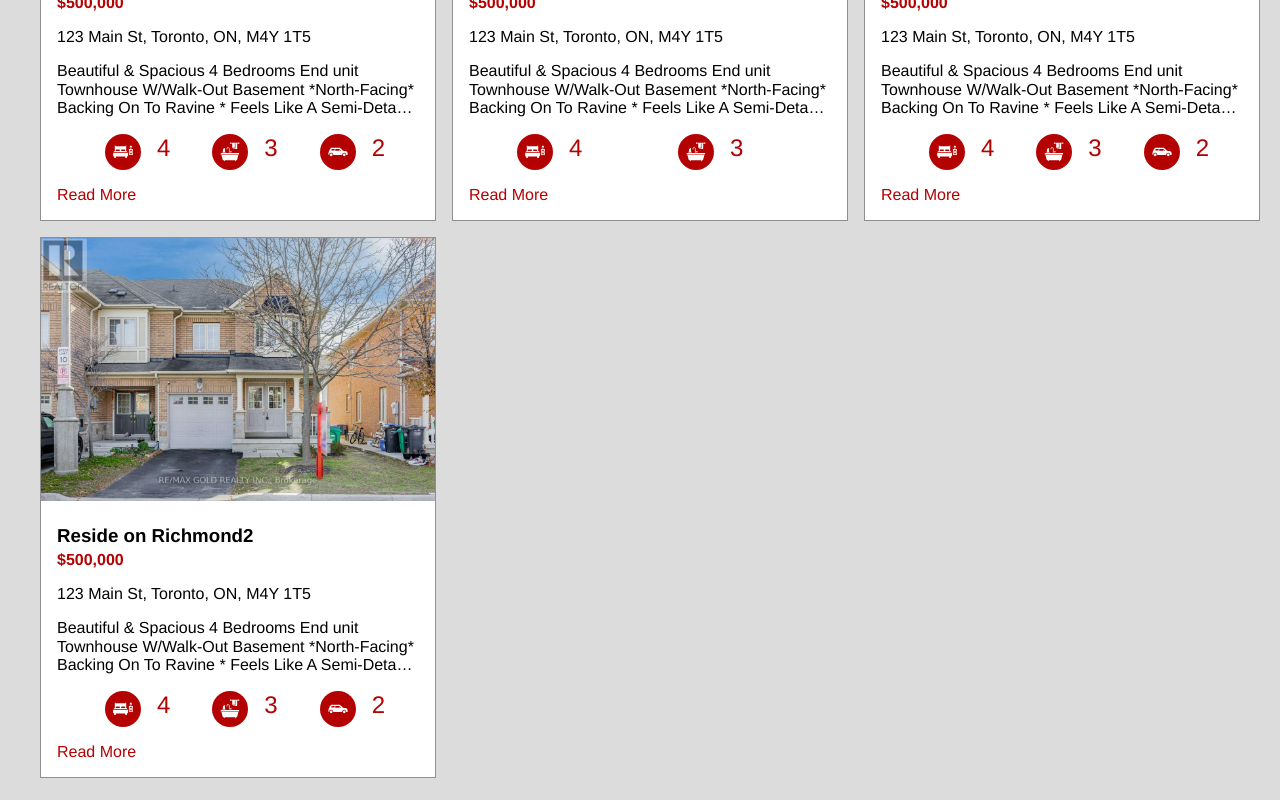
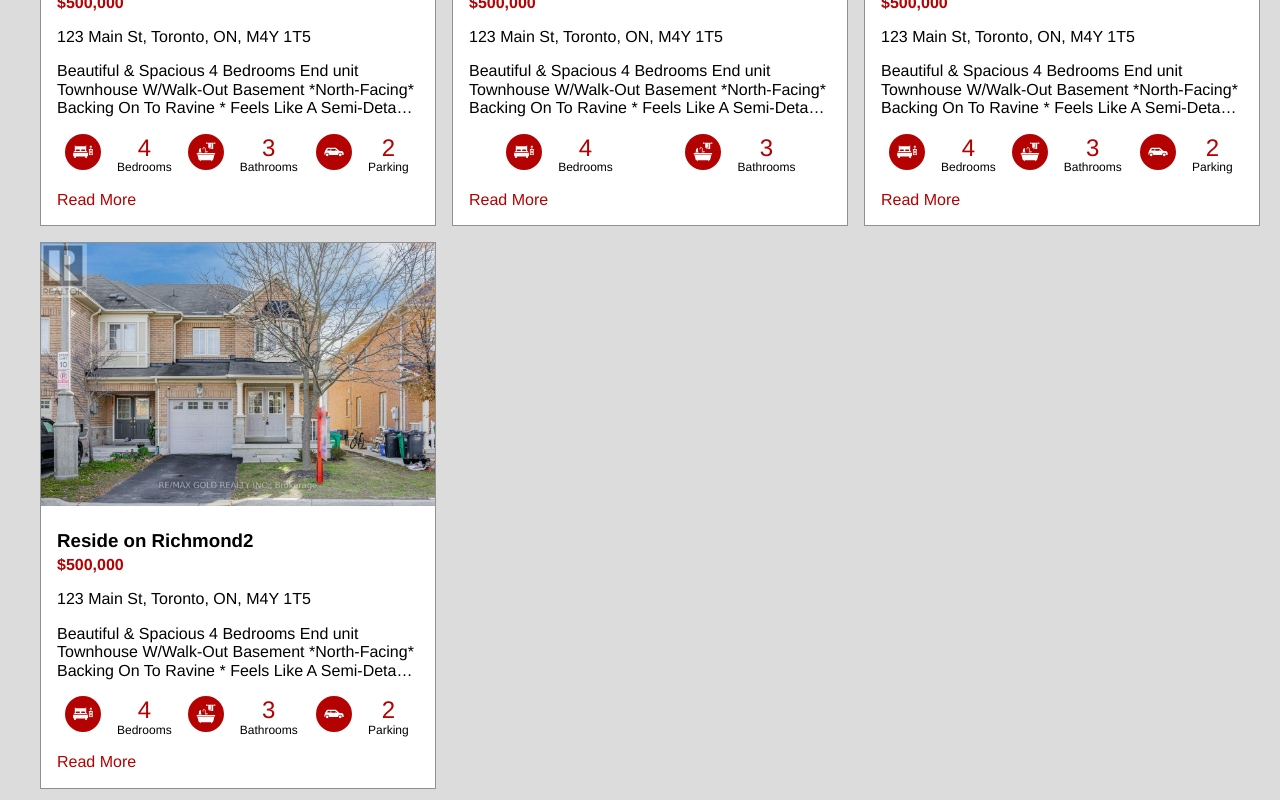
Before and after one commit to jp0624/le-chat, a React (Vite) app: page / in a window 1280 px wide. Shown: the part 1380-2180 px from the top of the page. Built offline with nearby package versions, Linux system fonts and the light colour scheme.

Commit message:
updated property cards

```diff
--- a/src/components/cards/property/PropertyCard.tsx
+++ b/src/components/cards/property/PropertyCard.tsx
@@ -35,31 +35,46 @@ function PropertyCard({ property }: any) {
 						{property.building && property.building.bedrooms && (
 							<li
 								className={`features_list_bedrooms ${styles.features_list_bedrooms}`}
+								title={`Bedrooms`}
 							>
 								<i
 									className={`icon icon_circle icon_bedroom ${styles.icon_bedroom}`}
 								></i>
-								<span>{property.building.bedrooms}</span>
+								<span>
+									<em>{property.building.bedrooms}</em>
+									<br />
+									Bedrooms
+								</span>
 							</li>
 						)}
 						{property.building && property.building.bathrooms && (
 							<li
 								className={`features_list_bathrooms ${styles.features_list_bathrooms}`}
+								title={`Bathrooms`}
 							>
 								<i
 									className={`icon icon_circle icon_bathroom ${styles.icon_bathroom}`}
 								></i>
-								<span>{property.building.bathrooms}</span>
+								<span>
+									<em>{property.building.bathrooms}</em>
+									<br />
+									Bathrooms
+								</span>
 							</li>
 						)}
 						{property.building && property.building.parking && (
 							<li
 								className={`features_list_parking ${styles.features_list_parking}`}
+								title={`Parking Spaces`}
 							>
 								<i
 									className={`icon icon_circle icon_parking ${styles.icon_parking}`}
 								></i>
-								<span>{property.building.parking}</span>
+								<span>
+									<em>{property.building.parking}</em>
+									<br />
+									Parking
+								</span>
 							</li>
 						)}
 					</ul>
--- a/src/components/cards/property/styles.module.scss
+++ b/src/components/cards/property/styles.module.scss
@@ -52,15 +52,28 @@
 			display: flex;
 			list-style: none;
 			margin: 1em 0;
+			padding: 0;
 			li {
 				display: flex;
-				justify-content: left;
+				justify-content: center;
 				align-content: center;
 				margin: 0;
-				padding-left: 0.5em;
+				// padding-left: 0.5em;
+				padding: 0 0.5rem;
+				&:first {
+					padding-left: 0;
+				}
+				&:last {
+					padding-right: 0;
+				}
 				span {
-					font-size: 1.5rem;
-					color: #b40101;
+					font-size: 0.75rem;
+					text-align: center;
+					em {
+						font-style: normal;
+						color: #b40101;
+						font-size: 1.5rem;
+					}
 				}
 			}
 			i {
```
